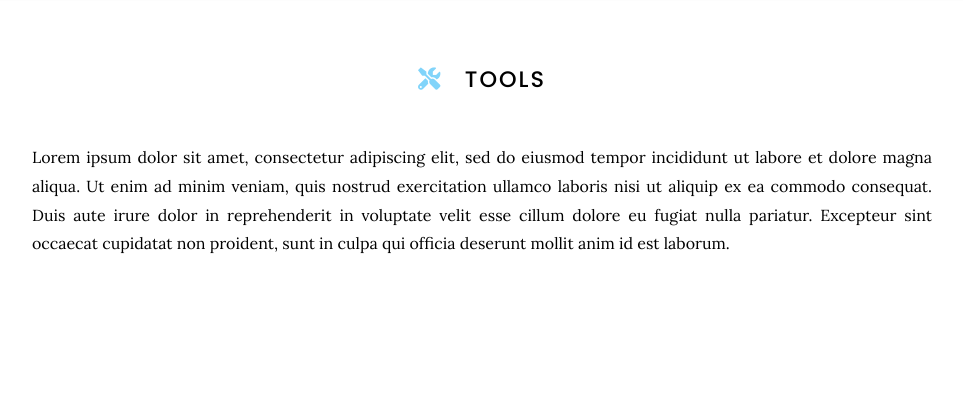
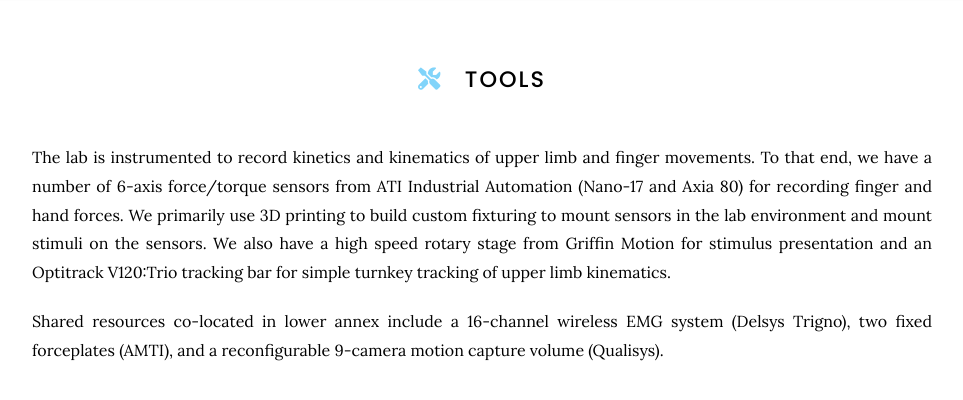
Before and after one commit to sensationinmotion/sensationinmotion.github.io, a Jekyll site: the page built from tools/index.md, in a window 1280 px wide, cut to the strip 115-756 px from the top of the page. Shown: the top 400 px of the strip, without its empty margins (158-1121 px from the left). Built offline with Jekyll 4.4.1, drawn with Linux system fonts in a browser that asks for light colours.

Commit message:
Update index.md

```diff
--- a/tools/index.md
+++ b/tools/index.md
@@ -7,10 +7,9 @@ nav:
 
 # <i class="fas fa-tools"></i>Tools
 
-Lorem ipsum dolor sit amet, consectetur adipiscing elit, sed do eiusmod tempor incididunt ut labore et dolore magna aliqua.
-Ut enim ad minim veniam, quis nostrud exercitation ullamco laboris nisi ut aliquip ex ea commodo consequat.
-Duis aute irure dolor in reprehenderit in voluptate velit esse cillum dolore eu fugiat nulla pariatur.
-Excepteur sint occaecat cupidatat non proident, sunt in culpa qui officia deserunt mollit anim id est laborum.
+The lab is instrumented to record kinetics and kinematics of upper limb and finger movements. To that end, we have a number of 6-axis force/torque sensors from ATI Industrial Automation (Nano-17 and Axia 80) for recording finger and hand forces. We primarily use 3D printing to build custom fixturing to mount sensors in the lab environment and mount stimuli on the sensors. We also have a high speed rotary stage from Griffin Motion for stimulus presentation and an Optitrack V120:Trio tracking bar for simple turnkey tracking of upper limb kinematics.
+
+Shared resources co-located in lower annex include a 16-channel wireless EMG system (Delsys Trigno), two fixed forceplates (AMTI), and a reconfigurable 9-camera motion capture volume (Qualisys).
 
 {% comment %}
 
```
